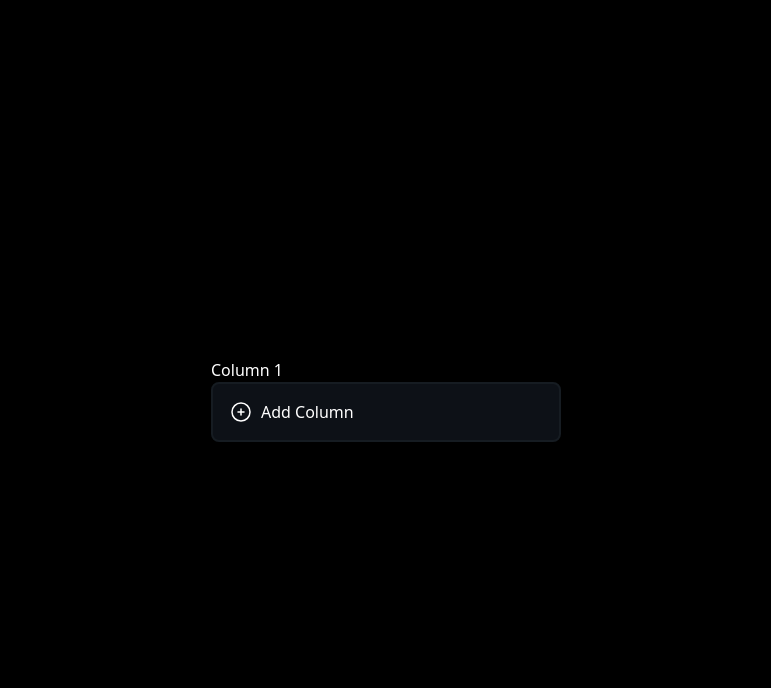
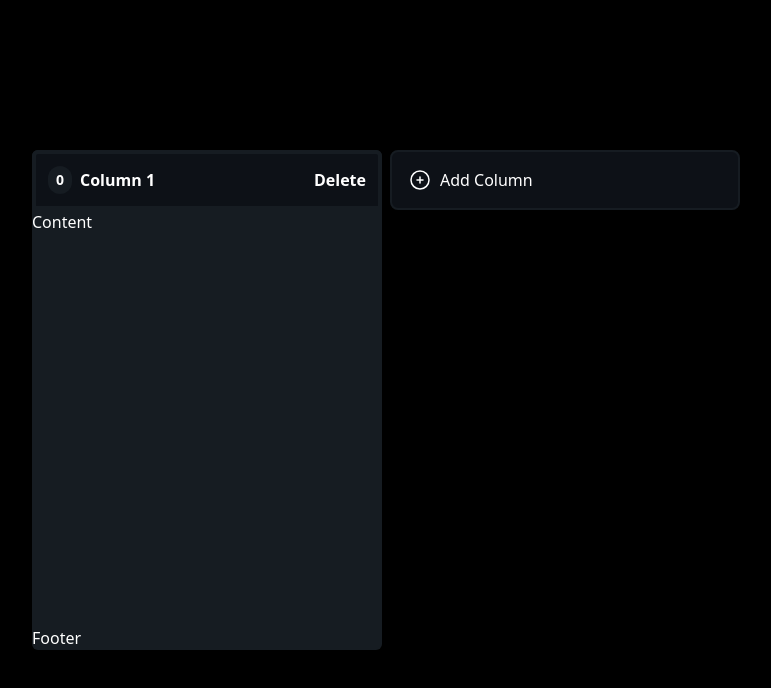
Before and after one commit to matsuboy/t03-dnd-kaban-board, a React (Vite) app: page / in a window 1280 px wide. Both pictures are taken after a click on the button "Add Column". Shown: the top 688 px of the page, without its empty margins (254-1025 px from the left). Built offline with nearby package versions, Linux system fonts and the light colour scheme.

Commit message:
stop_16_37

```diff
--- /dev/null
+++ b/src/components/ColumnContainer.tsx
@@ -0,0 +1,65 @@
+import { Column } from '../types'
+
+interface ColumnContainerProps {
+  column: Column
+}
+
+export function ColumnContainer({ column }: ColumnContainerProps) {
+  return (
+    <div
+      className="
+            bg-columnBackgroundColor
+            w-[350px]
+            h-[500px]
+            max-h-[500px]
+            rounded-md
+            flex
+            flex-col
+  "
+    >
+      {/**Column title */}
+      <div
+        className="
+                bg-mainBackgroundColor
+                text-md
+                font-bold
+                h-[60px]
+                rounded-md
+                rounded-b-none
+                p-3
+                border-4
+                border-columnBackgroundColor
+                cursor-grab
+                flex
+                items-center
+                justify-between
+
+      "
+      >
+        <div className="flex gap-2 items-center">
+          <div
+            className="
+                flex
+                justify-center
+                items-center
+                bg-columnBackgroundColor
+                px-2
+                py-1
+                text-sm
+                rounded-full
+
+        "
+          >
+            0
+          </div>
+          {column.title}
+        </div>
+        <button>Delete</button>
+      </div>
+      {/**Column task container */}
+      <div className="flex flex-grow">Content</div>
+      {/**Column footer */}
+      <div>Footer</div>
+    </div>
+  )
+}
--- a/src/components/KanbanBoard.tsx
+++ b/src/components/KanbanBoard.tsx
@@ -1,11 +1,10 @@
 import { useState } from 'react'
 import PlusIcon from '../icons/PlusIcon'
 import { Column } from '../types'
+import { ColumnContainer } from './ColumnContainer'
 
 export function KanbanBoard() {
   const [columns, setColumns] = useState<Column[]>([])
-
-  console.log(columns)
 
   return (
     <div
@@ -20,10 +19,10 @@ export function KanbanBoard() {
               px-[40px]
     "
     >
-      <div className="m-auto">
-        <div>
+      <div className="m-auto flex gap-2">
+        <div className="flex gap-4">
           {columns.map((column) => (
-            <div>{column.title}</div>
+            <ColumnContainer key={column.id} column={column} />
           ))}
         </div>
 
@@ -44,7 +43,6 @@ export function KanbanBoard() {
                 ring-rose-500
                   hover:ring-2
                   flex
-                  items-center
                   gap-2
         "
         >
```
